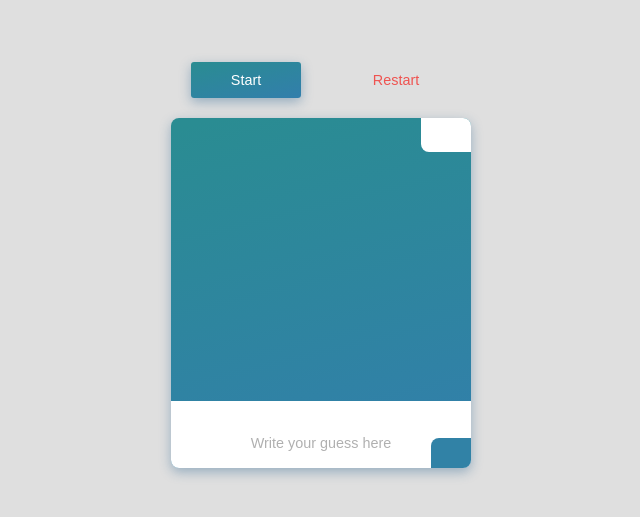
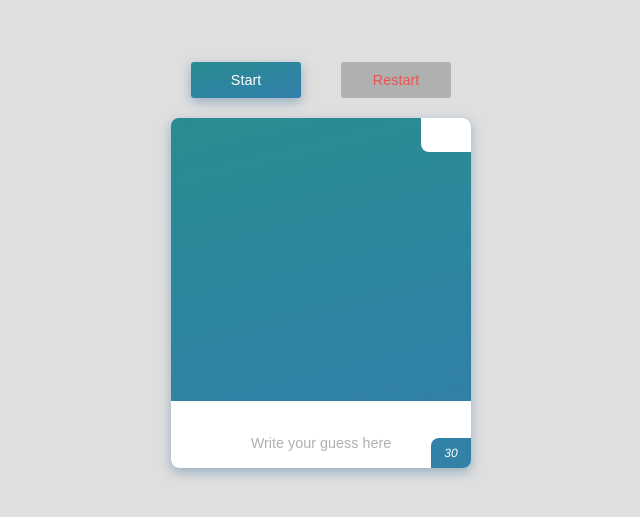
Before and after one commit to Arcaster42/rhymus, a Vue app: page / in a window 1280 px wide. Shown: the part 135-652 px from the top of the page, without its empty margins (319-959 px from the left). Built offline with nearby package versions, Linux system fonts and the light colour scheme.

Commit message:
add remainingTime and restartBtn active toggle

```diff
--- a/src/components/CardInfo.vue
+++ b/src/components/CardInfo.vue
@@ -10,7 +10,7 @@
             name="rhyme_guess"
             placeholder="Write your guess here"
             />
-            <div id="timer" class="center"></div>
+            <div id="timer" class="center">{{ getTimerString }}</div>
         </div>
         </div>
     </div>
@@ -18,7 +18,12 @@
 
 <script>
 export default {
-    name: 'CardInfo'
+    name: 'CardInfo',
+    computed: {
+        getTimerString: function () {
+            return this.$store.state.playTimeSeconds.toString().padStart(2, '0')
+        }
+    }
 }
 </script>
 
--- a/src/components/Header.vue
+++ b/src/components/Header.vue
@@ -1,15 +1,25 @@
 <template>
   <header>
       <ul>
-          <button class="header_button header_button_start">Start</button>
-          <button class="header_button header_button_restart header_button--danger">Restart</button>
+          <button v-on:click="startGame" class="header_button header_button_start">Start</button>
+          <button v-bind:disabled="isRestartButtonDisabled" class="header_button header_button_restart header_button--danger">Restart</button>
       </ul>
   </header>
 </template>
 
 <script>
 export default {
-    name: 'Header'
+    name: 'Header',
+    data: () => {
+      return {
+        isRestartButtonDisabled: true
+      }
+    },
+    methods: {
+      startGame() {
+        this.isRestartButtonDisabled = false
+      }
+    }
 }
 </script>
 
--- a/src/store/index.js
+++ b/src/store/index.js
@@ -5,6 +5,7 @@ Vue.use(Vuex)
 
 export default new Vuex.Store({
   state: {
+    playTimeSeconds: 30
   },
   mutations: {
   },
```
